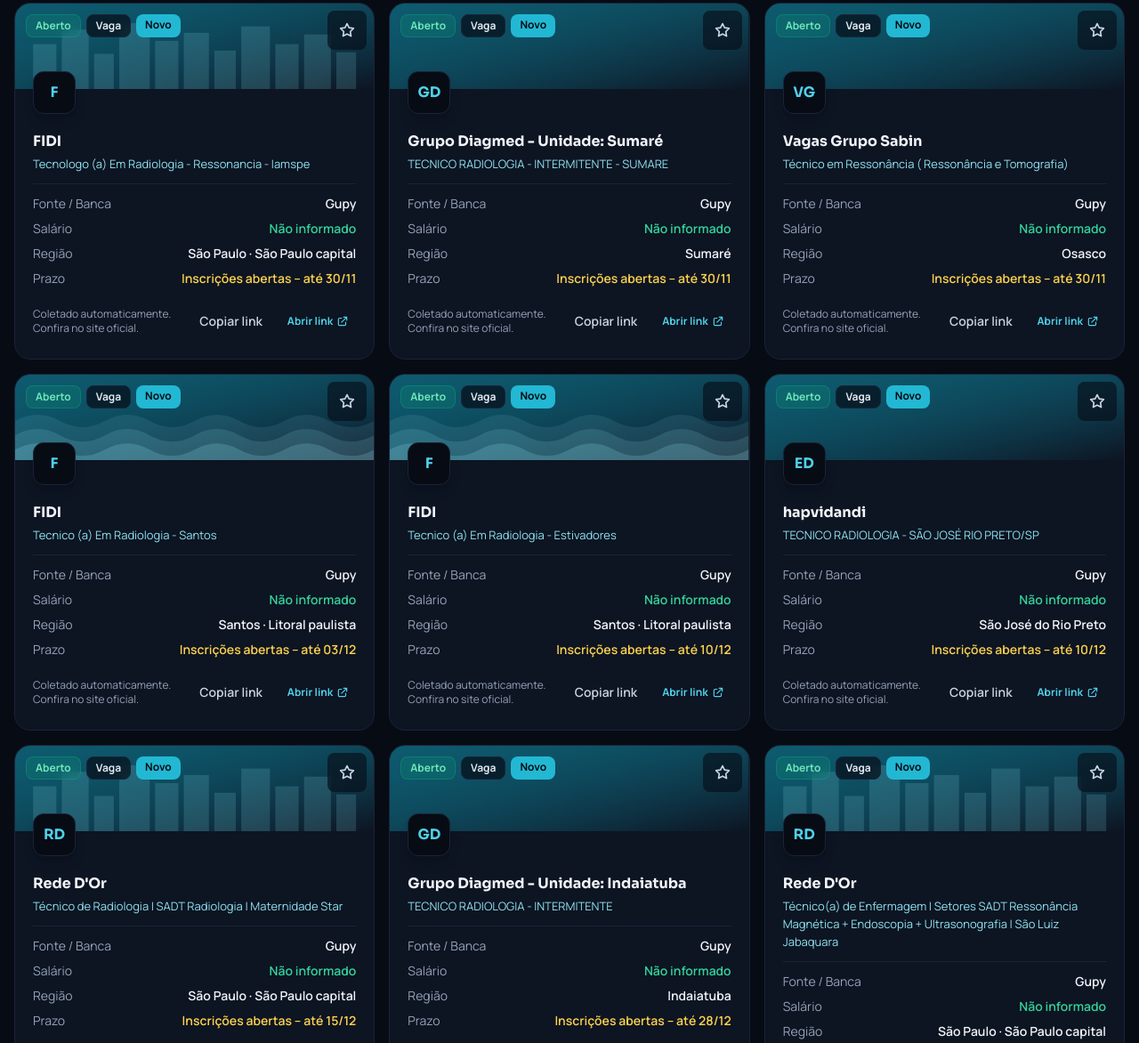
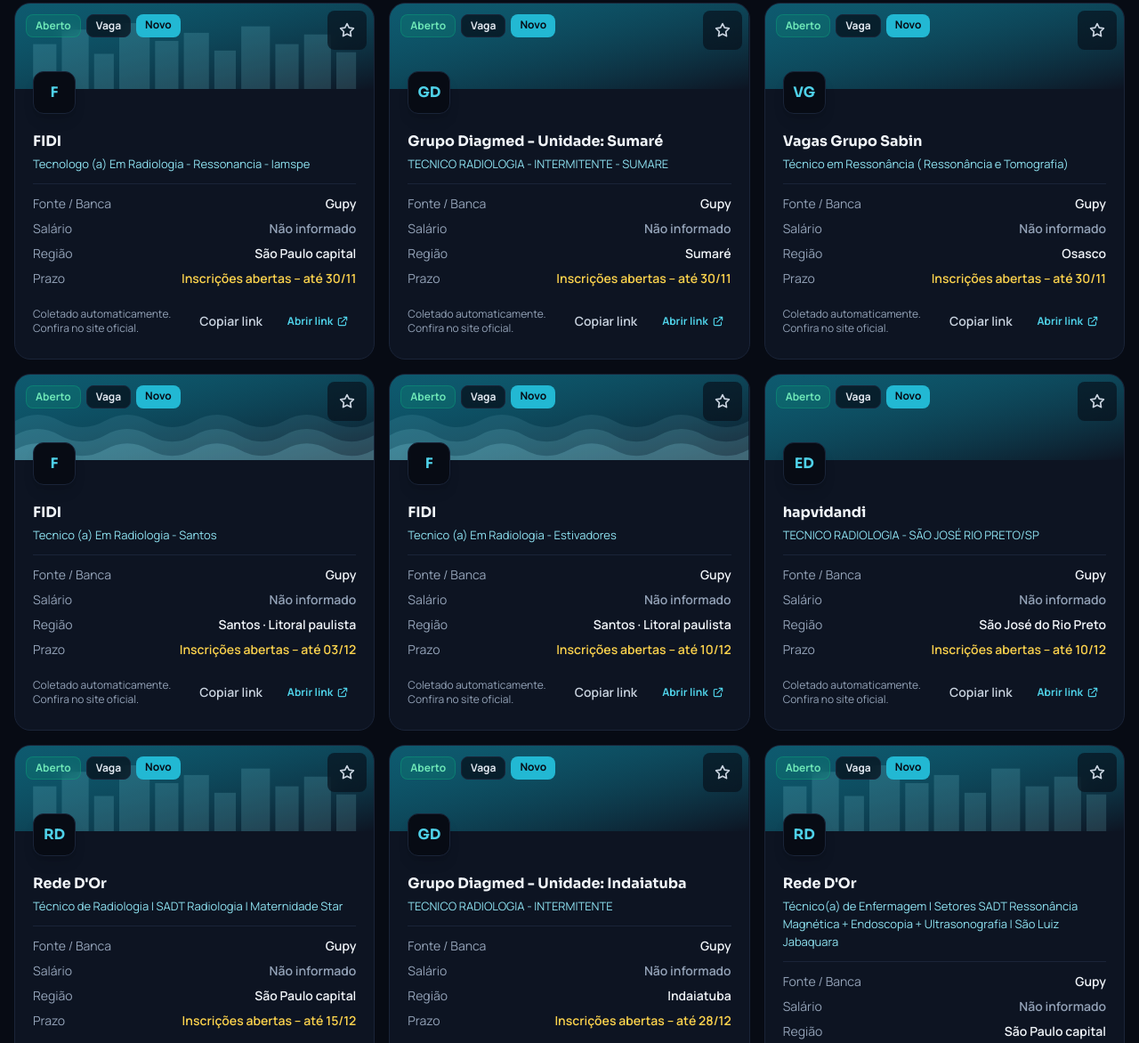
Before and after one commit to FlavioPavan/radar-radiologia, a plain HTML site: page index.html in a window 1280 px wide. Shown: the part 766-1938 px from the top of the page at 89% size. Drawn offline with nearby package versions, Linux system fonts and the light colour scheme.

Commit message:
Cards: região sem repetição e 'Não informado' em cinza

```diff
--- a/index.html
+++ b/index.html
@@ -236,6 +236,14 @@ tailwind.config = { darkMode: 'class', theme: { extend: {
     return `<span class="text-xs font-bold px-2.5 py-1 rounded-lg border backdrop-blur ${cls}">${txt}</span>`;
   }
 
+  // Evita repetição como "São Paulo · São Paulo capital"
+  const regiaoTxt = i => {
+    const label = i.regiao === 'Outras' ? '' : (REGION_LABEL[i.regiao] || i.regiao || '');
+    const cidade = String(i.cidade || '').trim();
+    const repetida = cidade && norm(label).includes(norm(cidade));
+    return [repetida ? '' : cidade, label].filter(Boolean).join(' · ') || REGION_LABEL[i.regiao] || '';
+  };
+
   const prazoTxt = i => {
     const d = i.encerra ? i.encerra.split('-').reverse().slice(0, 2).join('/') : '';
     return [i.prazo, d && 'até ' + d].filter(Boolean).join(' – ');
@@ -386,8 +394,8 @@ tailwind.config = { darkMode: 'class', theme: { extend: {
         <h3 class="font-display font-bold leading-snug">${esc(i.orgao)}</h3>
         <p class="text-sm text-rx-300 mt-1">${esc(i.cargo)}</p>
         <dl class="mt-4 space-y-2 text-sm border-t border-line pt-4">
-          ${[['Fonte / Banca', i.banca, ''], ['Salário', i.salario, 'text-emerald-400'], ['Região', [i.cidade, i.regiao === 'Outras' ? '' : REGION_LABEL[i.regiao]].filter(Boolean).join(' · ') || REGION_LABEL[i.regiao] || i.regiao, i.regiao === 'ABCD' ? 'text-rx-300' : ''], ['Prazo', prazoTxt(i), 'text-amber-300']]
-            .map(([k, v, c]) => `<div class="flex justify-between gap-4"><dt class="text-slate-400 shrink-0">${k}</dt><dd class="font-semibold text-right ${c}">${esc(v || 'Não informado')}</dd></div>`).join('')}
+          ${[['Fonte / Banca', i.banca, ''], ['Salário', i.salario, 'text-emerald-400'], ['Região', regiaoTxt(i), i.regiao === 'ABCD' ? 'text-rx-300' : ''], ['Prazo', prazoTxt(i), 'text-amber-300']]
+            .map(([k, v, c]) => `<div class="flex justify-between gap-4"><dt class="text-slate-400 shrink-0">${k}</dt><dd class="text-right ${v ? 'font-semibold ' + c : 'text-slate-400'}">${esc(v || 'Não informado')}</dd></div>`).join('')}
         </dl>
         <div class="mt-auto pt-4 flex items-center justify-between gap-2">
           ${i.ia ? '<span class="text-xs text-slate-400">Coletado automaticamente. Confira no site oficial.</span>' : '<span></span>'}
```
